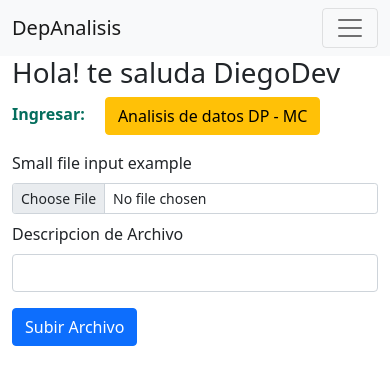
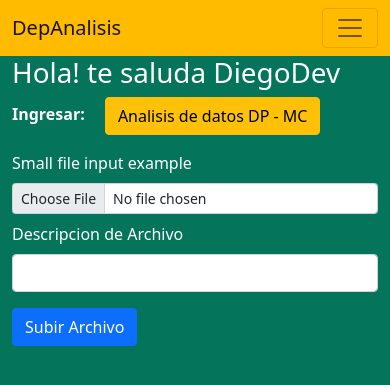
Before and after one commit to DiegoLuQ/prueba_fastapi, a FastAPI app: page / in a window 390 px wide. Shown: the top 385 px of the page. Run offline with FastAPI, Linux system fonts and the light colour scheme.

Commit message:
Colores y Graficos Responsivos

```diff
--- a/static/css/style.css
+++ b/static/css/style.css
@@ -1,3 +1,14 @@
+body {
+    padding: 0;
+    margin:0;
+    text-decoration: none;
+    background: rgb(4, 116, 91);
+    color:white;
+}
 .parrafo {
     color: rgb(4, 110, 93);
 }
+nav {
+    background:rgb(255, 187, 0);
+
+}
--- a/templates/index.html
+++ b/templates/index.html
@@ -5,7 +5,7 @@
             <div class="col-12 col-md-6">
                 <h1>Hola! te saluda DiegoDev</h1>
                 <p class="col-12 parrafo">
-                     <span class="fw-bold">Ingresar:</span>
+                     <span class="fw-bold text-white">Ingresar:</span>
                     <a href="/analisis/" class="btn btn-warning mx-3">Analisis de datos DP - MC</a>
                 </p>
             </div>
--- a/templates/nav.html
+++ b/templates/nav.html
@@ -1,4 +1,4 @@
-<nav class="navbar navbar-expand-lg navbar-light bg-light">
+<nav class="navbar navbar-expand-lg navbar-light bg-menu">
     <div class="container-fluid">
       <a class="navbar-brand" href="#">DepAnalisis</a>
       <button class="navbar-toggler" type="button" data-bs-toggle="collapse" data-bs-target="#navbarNavDropdown" aria-controls="navbarNavDropdown" aria-expanded="false" aria-label="Toggle navigation">
```
Also changed, not shown: static/js/chart.js (+30 -6 lines), templates/resultados.html (+5 -6 lines).
